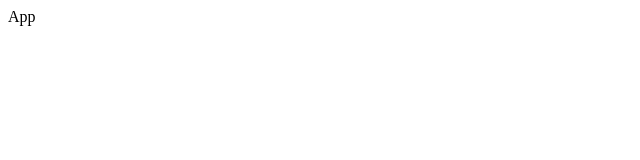
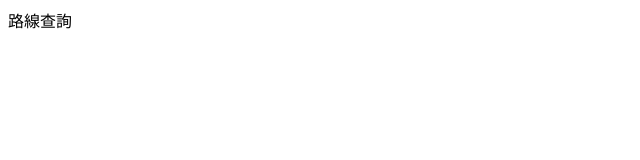
Before and after one commit to f2e-newbee/bus-app, a React (Create React App) app: page /route-query in a window 1280 px wide. Shown: the top 160 px of the page, without its empty margins (0-640 px from the left). Built offline with nearby package versions, Linux system fonts and the light colour scheme.

Commit message:
feat: install react-router & basic route settings

```diff
--- a/package.json
+++ b/package.json
@@ -8,10 +8,12 @@
     "@testing-library/react": "^11.1.0",
     "@testing-library/user-event": "^12.1.10",
     "axios": "^0.24.0",
+    "history": "^5.1.0",
     "jssha": "^3.2.0",
     "react": "^17.0.2",
     "react-dom": "^17.0.2",
     "react-redux": "^7.2.6",
+    "react-router-dom": "^6.0.2",
     "react-scripts": "4.0.3",
     "web-vitals": "^1.0.1"
   },
--- a/src/App.js
+++ b/src/App.js
@@ -1,9 +1,21 @@
 import React from "react";
 import { Provider } from "react-redux";
 import { store } from "./store";
+import { BrowserRouter, Routes, Route } from "react-router-dom";
+import { NearByStop, RouteQuery, Home } from "./pages";
 
 const App = () => {
-  return <Provider store={store}>App</Provider>;
+  return (
+    <Provider store={store}>
+      <BrowserRouter>
+        <Routes>
+          <Route exact path="/" element={<Home />}></Route>
+          <Route path="/near-by-stop" element={<NearByStop />}></Route>
+          <Route path="/route-query" element={<RouteQuery />}></Route>
+        </Routes>
+      </BrowserRouter>
+    </Provider>
+  );
 };
 
 export default App;
--- /dev/null
+++ b/src/pages/Home/index.js
@@ -0,0 +1,5 @@
+import React from "react";
+
+export const Home = () => {
+  return <div>首頁</div>;
+};
--- /dev/null
+++ b/src/pages/NearByStop/index.js
@@ -0,0 +1,8 @@
+import React from "react";
+
+/**
+ * 附近站牌頁面
+ */
+export const NearByStop = () => {
+  return <div>附近站牌</div>;
+};
--- /dev/null
+++ b/src/pages/RouteQuery/index.js
@@ -0,0 +1,8 @@
+import React from "react";
+
+/**
+ * 路線查詢頁面
+ */
+export const RouteQuery = () => {
+  return <div>路線查詢</div>;
+};
--- /dev/null
+++ b/src/pages/index.js
@@ -0,0 +1,3 @@
+export * from "./NearByStop";
+export * from "./RouteQuery";
+export * from "./Home";
```
Also changed, not shown: 1 other file (tests, documents, lock files or other folders).
